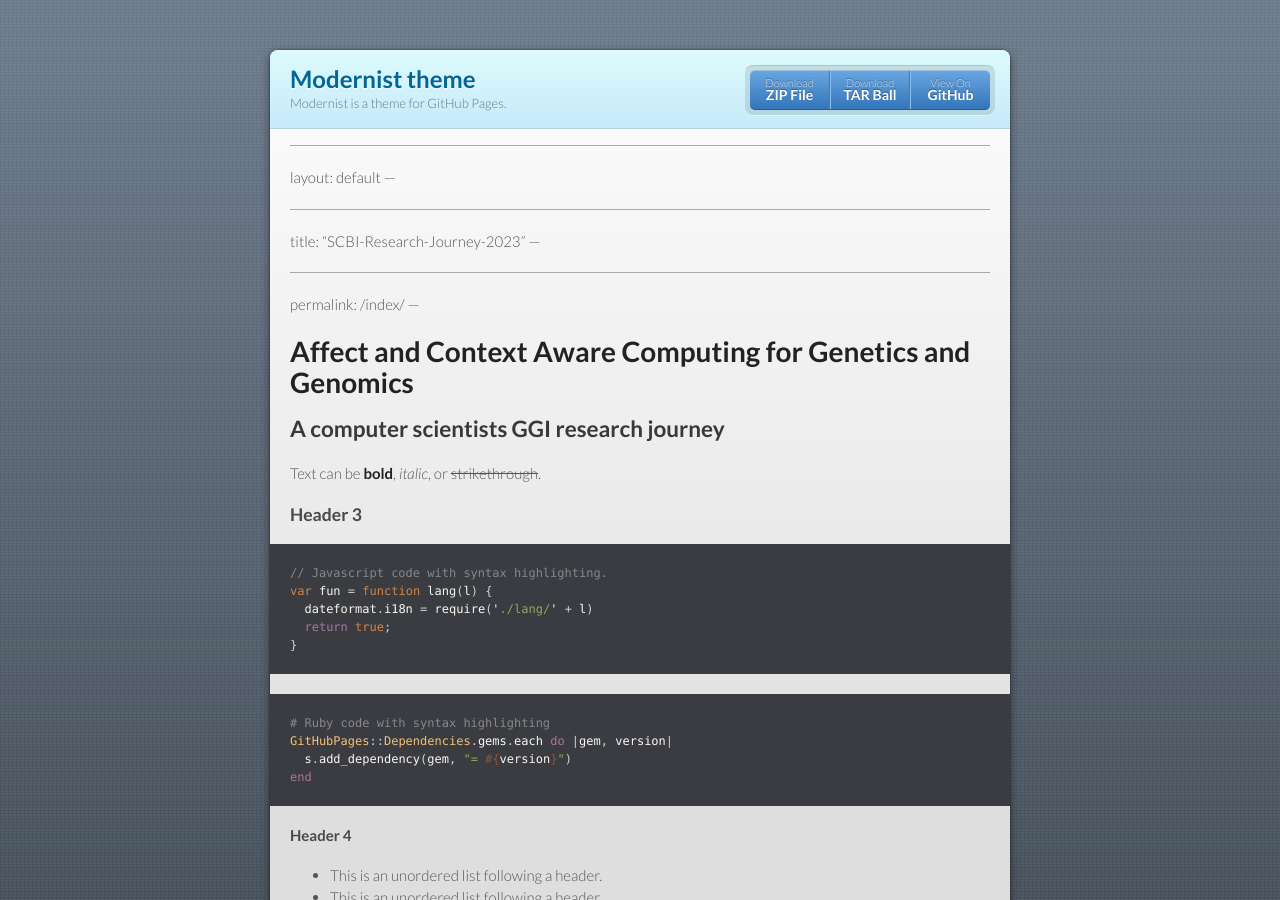
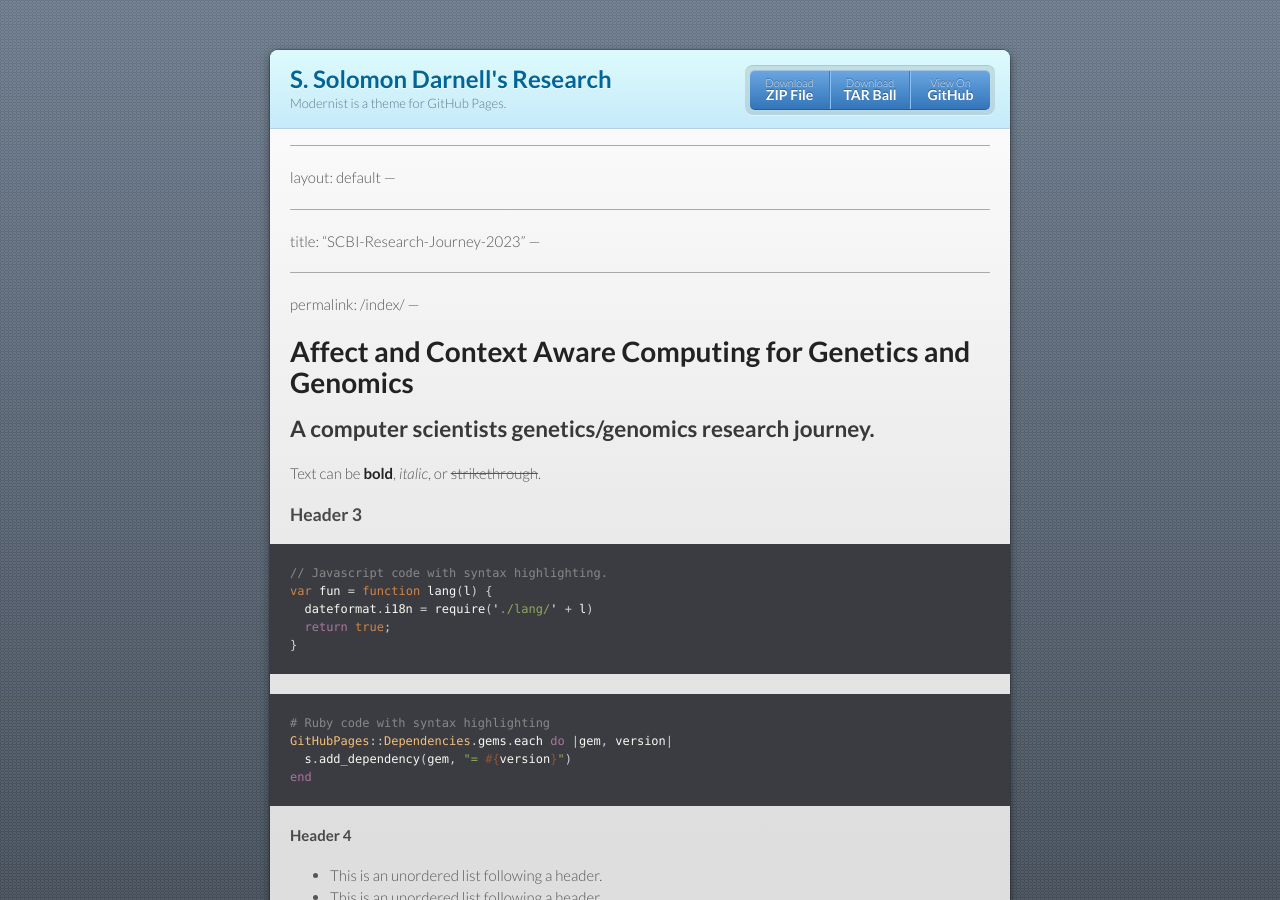
Before and after one commit to ShelbySolomonDarnell/shelbysolomondarnell.github.io, a Jekyll site: the page built from index.md, in a window 1280 px wide and 900 px high. Built offline with Jekyll 4.4.1, drawn with Linux system fonts in a browser that asks for light colours; our own code applies the rules of GitHub Pages for plain Markdown files; some of the changed text lies outside the part shown.

Commit message:
Changed layout

```diff
--- a/_layouts/default.html
+++ b/_layouts/default.html
@@ -19,7 +19,10 @@
   <body>
     <div class="wrapper">
       <header {% unless site.description or site.github.project_tagline %} class="without-description" {% endunless %}>
+        <!--
         <h1>{{ site.title | default: site.github.repository_name }}</h1>
+        -->
+        <h1>S. Solomon Darnell's Research</h1>
         {% if site.description or site.github.project_tagline %}
           <p>{{ site.description | default: site.github.project_tagline }}</p>
         {% endif %}
@@ -42,7 +45,9 @@
     {% if site.github.is_project_page %}
       <p>Project maintained by <a href="{{ site.github.owner_url }}">{{ site.github.owner_name }}</a></p>
     {% endif %}
+    <!--
       <p>Hosted on GitHub Pages &mdash; Theme by <a href="https://github.com/orderedlist">orderedlist</a></p>
+    -->
     </footer>
     <!--[if !IE]><script>fixScale(document);</script><![endif]-->
   </body>
--- a/index.md
+++ b/index.md
@@ -13,7 +13,7 @@
 
 # Affect and Context Aware Computing for Genetics and Genomics
 
-## A computer scientists GGI research journey
+## A computer scientists genetics/genomics research journey.
 
 Text can be **bold**, _italic_, or ~~strikethrough~~.
 
```
